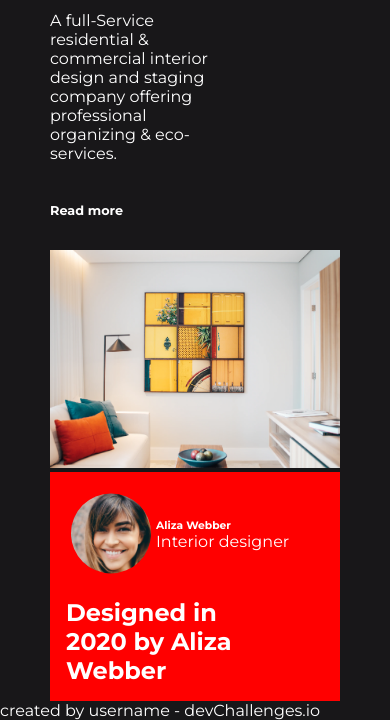
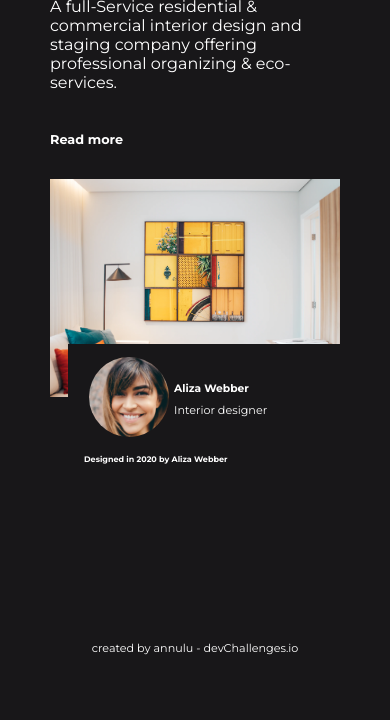
Before and after one commit to ann-ulu/KYC-Form, a plain HTML site: page index.html in a window 390 px wide. Shown: the part 226-946 px from the top of the page. After the commit the page ends 881 px from the top, so only its background shows below. Drawn offline with Linux system fonts and the light colour scheme.

Commit message:
the commit

```diff
--- a/index.html
+++ b/index.html
@@ -40,21 +40,23 @@
     </nav>
 
     <div class="hero_section">
+        <div class="work">
         <div class="hero_container">
             <div class="left">
                 <h3>Modern interior</h3>
-                <p>A full-Service residential & commercial interior design and staging company offering professional organizing & eco-services.</p>
+                <p id="prg">A full-Service residential & commercial interior design and staging company offering professional organizing & eco-services.</p>
             <h6>Read more</h6>
             </div>
-            <div class="right">
+            <div class="right best">
                <div class="imageus"><img src="images/photo1.png" class="imageit" alt="">  </div>
                 </div>
             </div>
         </div>
+    </div>
                 <!--group-->
                 <div class="give">
                     <div class="mee">
-                <div class="groupit">
+                <div class="groupit best" id="feed">
               <!--group1-->  <div class="imageme">
                         <div class="bar">
                     <img src="images/photo2.png" class="clipit" alt=""></div>
@@ -70,11 +72,10 @@
 
 
 
-
 <footer>
-    <div>
+    <div class="foot">
         <p>
-            created by username - devChallenges.io
+            created by annulu - devChallenges.io
         </p>
     </div>
 </footer>
--- a/main.js
+++ b/main.js
@@ -5,3 +5,19 @@ menu.addEventListener('click', function(){
     menu.classList.toggle('is-active');
     menuLinks.classList.toggle('active');
 });
+
+const observer = new IntersectionObserver((entries) => {
+    entries.forEach((entry) => {
+        console.log(entry)
+        if (entry.isIntersecting){
+            entry.target.classList.add('show');
+        }
+        else{
+            entry.target.classList.remove('show');
+        }
+    });
+});
+
+
+const picElement = document.querySelectorAll('.best');
+picElement.forEach((el) => observer.observe(el));
--- a/style.css
+++ b/style.css
@@ -80,6 +80,10 @@ border: 1px solid;
     margin-top: 5rem;
 }
 
+.work{
+  /* position: relative;*/
+}
+
 .hero_container{
 
     max-width: 1400px;
@@ -89,9 +93,6 @@ border: 1px solid;
     align-items: center;
     justify-content: space-between;
     padding: 0 50px;
-
-
-
 }
 
 .imageit{
@@ -120,7 +121,7 @@ border: 1px solid;
 }
 
 .right{
-
+    position: relative;
 }
 
 
@@ -131,9 +132,17 @@ border: 1px solid;
     margin: 0 auto;
 }
 
+.mee{
+    padding: 0 50px;
+}
+
 .groupit{
-    background-color: red;
+    background-color: #181719;
+    ;
     width: fit-content;
+   position: absolute;
+    right: 160px;
+    top: 600px;
 
 
 }
@@ -141,7 +150,7 @@ border: 1px solid;
 .imageme{
     display: flex;
     align-items: center;
-    padding: 1rem;
+    padding: .5rem 1rem;
 }
 
 .clipit{
@@ -150,19 +159,80 @@ border: 1px solid;
 }
 
 .imageann p{
-    font-size: 1.5rem;
+    font-size: 1.3rem;
     font-weight: 700;
     width: 70%;
-    padding-bottom: 1rem;
+    padding-bottom: .2rem;
     padding-left: 1rem;
 
 
 }
 
-.mee{
-    padding: 0 50px;
+.ptag h6{
+    margin-bottom: .5rem;
+}
+
+
+.foot{
+    margin-top: 15rem;
+    display: flex;
+    align-items: center;
+    justify-content: center;
+}
+
+.best{
+    opacity: 0;
+    transition: all 1s;
+     transform: translateY(100px);
+  }
+
+  @media(prefers-reduced-motion){
+      .hidden{
+          transition: none;
+      }
+  }
+
+  .show{
+      opacity: 1;
+     transform: translateY(0);
+  }
+
+
+
+@media screen and ( max-width: 1281px ){
+
+
+    .groupit{
+        right: 120px;
+        top: 550px;
+    }
+
+    .left h3{
+        font-size: 2.2rem;
+    }
+
+    .left p{
+        font-size: 1.3rem;
+    }
+
+    .imageann p{
+        font-size: 1.1rem;
+    }
+
+
+
 
 }
+
+@media screen and ( max-width: 1025px ){
+    .groupit{
+        right: 70px;
+        top: 480px;
+    }
+
+
+}
+
 
 
 /*.ann{
@@ -204,7 +274,7 @@ border: 1px solid;
     width: 100%;
     background: #181719;
     transition: 0.2s;
-    overflow: hidden;
+ /*   overflow: hidden;*/
 }
 
 .nav__menu.active{
@@ -253,7 +323,6 @@ opacity: 0;
     display: flex;
     align-items: center;
     justify-items: center;
-
         flex-direction: column;
         row-gap: 2rem;
 
@@ -266,7 +335,7 @@ opacity: 0;
 
 .left p{
     font-size: 1rem;
-    width: 60%;
+    width: 70%;
 
 }
 
@@ -279,4 +348,49 @@ opacity: 0;
 
 }
 
+.groupit{
+    top: 900px;
+right: 100px;
 }
+
+}
+
+
+@media  screen and (max-width: 769px){
+    .groupit{
+        top: 820px;
+        right: 100px;
+    }
+
+}
+
+@media  screen and (max-width: 415px){
+    .groupit{
+        top: 570px;
+        right: 10px;
+    }
+
+    #feed{
+        width: 80%;
+    }
+
+    .imageann p{
+        font-size: .5rem;
+    }
+
+    #prg{
+        width: 100%;
+    }
+
+    .left h3{
+        font-size: 1.5rem;
+    }
+
+    .ptag p{
+        font-size: .7rem;
+    }
+
+    .foot p{
+        font-size: .7rem;
+    }
+}
```
